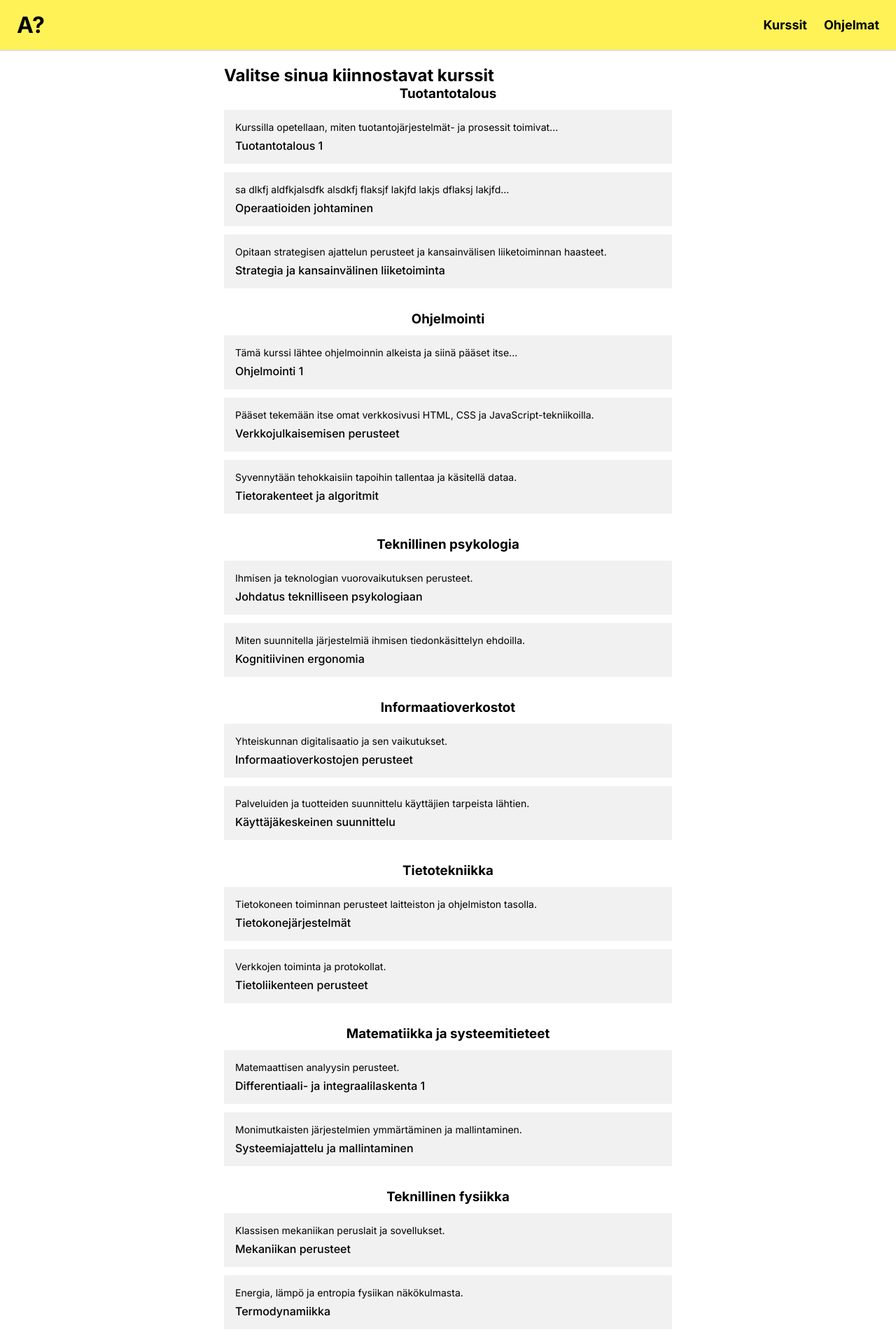
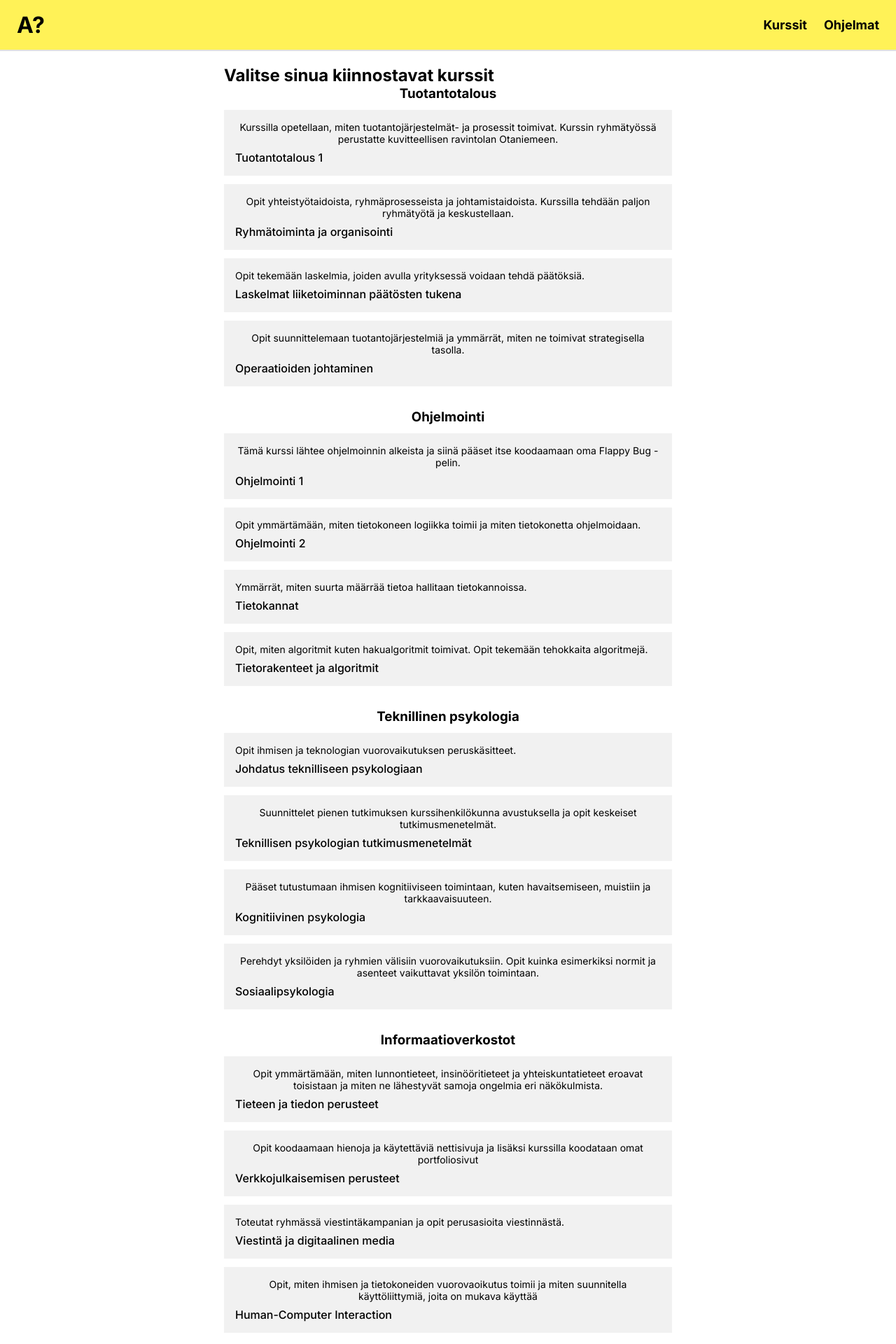
Before and after one commit to vetskup/VJPlopputyo, a React (Vite) app: page /courses in a window 1280 px wide. Shown: the top 1920 px of the page at 70% size. Built offline with nearby package versions, Linux system fonts and the light colour scheme.

Commit message:
dummydata vastaamaan oikeita kursseja ja kuvauksia

```diff
--- a/src/data/courseData.js
+++ b/src/data/courseData.js
@@ -12,78 +12,120 @@ export const studyProgramList = [
     {
       id: 'tuot1',
       title: 'Tuotantotalous 1',
-      description: 'Kurssilla opetellaan, miten tuotantojärjestelmät- ja prosessit toimivat...',
+      description: 'Kurssilla opetellaan, miten tuotantojärjestelmät- ja prosessit toimivat. Kurssin ryhmätyössä perustatte kuvitteellisen ravintolan Otaniemeen.',
       category: 'Tuotantotalous',
-      relevantPrograms: ['tuotantotalous']
+      relevantPrograms: ['tuotantotalous', 'informaatioverkostot']
     },
     {
       id: 'tuot2',
-      title: 'Operaatioiden johtaminen',
-      description: 'sa dlkfj aldfkjalsdfk alsdkfj flaksjf lakjfd lakjs dflaksj lakjfd...',
+      title: 'Ryhmätoiminta ja organisointi',
+      description: 'Opit yhteistyötaidoista, ryhmäprosesseista ja johtamistaidoista. Kurssilla tehdään paljon ryhmätyötä ja keskustellaan.',
       category: 'Tuotantotalous',
-      relevantPrograms: ['tuotantotalous']
+      relevantPrograms: ['tuotantotalous', 'informaatioverkostot']
     },
     {
       id: 'tuot3',
-      title: 'Strategia ja kansainvälinen liiketoiminta',
-      description: 'Opitaan strategisen ajattelun perusteet ja kansainvälisen liiketoiminnan haasteet.',
+      title: 'Laskelmat liiketoiminnan päätösten tukena',
+      description: 'Opit tekemään laskelmia, joiden avulla yrityksessä voidaan tehdä päätöksiä.',
       category: 'Tuotantotalous',
       relevantPrograms: ['tuotantotalous', 'informaatioverkostot']
     },
+    {
+        id: 'tuot4',
+        title: 'Operaatioiden johtaminen',
+        description: 'Opit suunnittelemaan tuotantojärjestelmiä ja ymmärrät, miten ne toimivat strategisella tasolla.',
+        category: 'Tuotantotalous',
+        relevantPrograms: ['tuotantotalous']
+    },
 
-    // Ohjelmointi
+    // tikki
     {
-      id: 'ohj1001',
+      id: 'tik1',
       title: 'Ohjelmointi 1',
-      description: 'Tämä kurssi lähtee ohjelmoinnin alkeista ja siinä pääset itse...',
+      description: 'Tämä kurssi lähtee ohjelmoinnin alkeista ja siinä pääset itse koodaamaan oma Flappy Bug -pelin.',
       category: 'Ohjelmointi',
-      relevantPrograms: ['tietotekniikka', 'informaatioverkostot', 'matematiikkaSysteemitieteet']
+      relevantPrograms: ['tietotekniikka', 'informaatioverkostot', 'teknillinenPsykologia']
     },
     {
-      id: 'ohj2001',
-      title: 'Verkkojulkaisemisen perusteet',
-      description: 'Pääset tekemään itse omat verkkosivusi HTML, CSS ja JavaScript-tekniikoilla.',
+      id: 'tik2',
+      title: 'Ohjelmointi 2',
+      description: 'Opit ymmärtämään, miten tietokoneen logiikka toimii ja miten tietokonetta ohjelmoidaan.',
       category: 'Ohjelmointi',
-      relevantPrograms: ['tietotekniikka', 'informaatioverkostot']
+      relevantPrograms: ['tietotekniikka', 'teknillinenPsykologia']
     },
     {
-      id: 'ohj3001',
+        id: 'tik3',
+        title: 'Tietokannat',
+        description: 'Ymmärrät, miten suurta määrrää tietoa hallitaan tietokannoissa.',
+        category: 'Ohjelmointi',
+        relevantPrograms: ['tietotekniikka', 'informaatioverkostot']
+      },
+    {
+      id: 'tik4',
       title: 'Tietorakenteet ja algoritmit',
-      description: 'Syvennytään tehokkaisiin tapoihin tallentaa ja käsitellä dataa.',
+      description: 'Opit, miten algoritmit kuten hakualgoritmit toimivat. Opit tekemään tehokkaita algoritmejä.',
       category: 'Ohjelmointi',
-      relevantPrograms: ['tietotekniikka', 'matematiikkaSysteemitieteet']
+      relevantPrograms: ['tietotekniikka', 'teknillinenPsykologia']
     },
 
     // Teknillinen Psykologia
     {
-      id: 'tekpsy1001',
+      id: 'tepsy1',
       title: 'Johdatus teknilliseen psykologiaan',
-      description: 'Ihmisen ja teknologian vuorovaikutuksen perusteet.',
+      description: 'Opit ihmisen ja teknologian vuorovaikutuksen peruskäsitteet.',
       category: 'Teknillinen psykologia',
       relevantPrograms: ['teknillinenPsykologia', 'informaatioverkostot']
     },
     {
-      id: 'tekpsy2001',
-      title: 'Kognitiivinen ergonomia',
-      description: 'Miten suunnitella järjestelmiä ihmisen tiedonkäsittelyn ehdoilla.',
+      id: 'tepsy2',
+      title: 'Teknillisen psykologian tutkimusmenetelmät',
+      description: 'Suunnittelet pienen tutkimuksen kurssihenkilökunna avustuksella ja opit keskeiset tutkimusmenetelmät.',
       category: 'Teknillinen psykologia',
       relevantPrograms: ['teknillinenPsykologia']
+    },
+    {
+        id: 'tepsy3',
+        title: 'Kognitiivinen psykologia',
+        description: 'Pääset tutustumaan ihmisen kognitiiviseen toimintaan, kuten havaitsemiseen, muistiin ja tarkkaavaisuuteen.',
+        category: 'Teknillinen psykologia',
+        relevantPrograms: ['teknillinenPsykologia']
+    },
+    {
+        id: 'tepsy4',
+        title: 'Sosiaalipsykologia',
+        description: 'Perehdyt yksilöiden ja ryhmien välisiin vuorovaikutuksiin. Opit kuinka esimerkiksi normit ja asenteet vaikuttavat yksilön toimintaan.',
+        category: 'Teknillinen psykologia',
+        relevantPrograms: ['teknillinenPsykologia, informaatioverkostot']
     },
 
     // Informaatioverkostot
     {
-      id: 'info1001',
-      title: 'Informaatioverkostojen perusteet',
-      description: 'Yhteiskunnan digitalisaatio ja sen vaikutukset.',
+      id: 'info1',
+      title: 'Tieteen ja tiedon perusteet',
+      description: 'Opit ymmärtämään, miten lunnontieteet, insinööritieteet ja yhteiskuntatieteet eroavat toisistaan ja miten ne lähestyvät samoja ongelmia eri näkökulmista.',
       category: 'Informaatioverkostot',
       relevantPrograms: ['informaatioverkostot', 'tietotekniikka']
     },
     {
-      id: 'info2001',
-      title: 'Käyttäjäkeskeinen suunnittelu',
-      description: 'Palveluiden ja tuotteiden suunnittelu käyttäjien tarpeista lähtien.',
+      id: 'info2',
+      title: 'Verkkojulkaisemisen perusteet',
+      description: 'Opit koodaamaan hienoja ja käytettäviä nettisivuja ja lisäksi kurssilla koodataan omat portfoliosivut',
       category: 'Informaatioverkostot',
-      relevantPrograms: ['informaatioverkostot', 'teknillinenPsykologia', 'tietotekniikka']
+      relevantPrograms: ['informaatioverkostot']
+    },
+    {
+        id: 'info3',
+        title: 'Viestintä ja digitaalinen media',
+        description: 'Toteutat ryhmässä viestintäkampanian ja opit perusasioita viestinnästä.',
+        category: 'Informaatioverkostot',
+        relevantPrograms: ['informaatioverkostot', 'teknillinenPsykologia', 'tietotekniikka']
+    },
+    {
+        id: 'info4',
+        title: 'Human-Computer Interaction',
+        description: 'Opit, miten ihmisen ja tietokoneiden vuorovaoikutus toimii ja miten suunnitella käyttöliittymiä, joita on mukava käyttää',
+        category: 'Informaatioverkostot',
+        relevantPrograms: ['informaatioverkostot', 'teknillinenPsykologia', 'tietotekniikka']
     },
 
     // Tietotekniikka
@@ -104,34 +146,62 @@ export const studyProgramList = [
 
     // Matematiikka ja systeemitieteet
     {
-      id: 'matsys1001',
+      id: 'mat1',
       title: 'Differentiaali- ja integraalilaskenta 1',
-      description: 'Matemaattisen analyysin perusteet.',
+      description: 'Opit analysoimaan sarjojen ja lukujonojen supppenemista sekä soveltaa derivaatan ja integraalin laskumenetelmiä',
       category: 'Matematiikka ja systeemitieteet',
-      relevantPrograms: ['matematiikkaSysteemitieteet', 'teknillinenFysiikka', 'tietotekniikka', 'tuotantotalous']
+      relevantPrograms: ['matematiikkaSysteemitieteet', 'teknillinenFysiikka']
     },
     {
-      id: 'matsys2001',
-      title: 'Systeemiajattelu ja mallintaminen',
-      description: 'Monimutkaisten järjestelmien ymmärtäminen ja mallintaminen.',
+      id: 'mat2',
+      title: 'Matriisilaskenta',
+      description: 'Pääset harjoittelemaan lineaaristen yhtälöryhmiä matriisimudossa ja ratkaisemaan yhtälöitä esim. Gaussin eliminaatiolla',
       category: 'Matematiikka ja systeemitieteet',
-      relevantPrograms: ['matematiikkaSysteemitieteet', 'tuotantotalous', 'informaatioverkostot']
+      relevantPrograms: ['matematiikkaSysteemitieteet', 'teknillinenFysiikka']
+    },
+    {
+        id: 'mat3',
+        title: 'Differentiaali- ja integraalilaskenta 2',
+        description: 'Syvennyt integraalien ja derivaattojen sovelluksiin kuten optimointiin, approksimointiin ja avaruusintegraaleihin',
+        category: 'Matematiikka ja systeemitieteet',
+        relevantPrograms: ['matematiikkaSysteemitieteet', 'teknillinenFysiikka']
+    },
+    {
+        id: 'mat4',
+        title: 'Dikreetin matematiikaan perusteet',
+        description: 'Syvennyt matemaattiseen todistamiseen, joukko-oppiin ja kombinatoriikkaan.',
+        category: 'Matematiikka ja systeemitieteet',
+        relevantPrograms: ['matematiikkaSysteemitieteet', 'teknillinenFysiikka']
     },
 
     // Teknillinen Fysiikka
     {
-      id: 'tekfys1001',
-      title: 'Mekaniikan perusteet',
-      description: 'Klassisen mekaniikan peruslait ja sovellukset.',
+      id: 'tefy1',
+      title: 'Johdatus kokeelliseen fysiikkaan',
+      description: 'Kurssilla opit käyttämään erilaisia laboratoriolaitteita, keräämään ja analysoimaan mittausdataa sekä ymmärtämään mittausvirheitä ja niiden vaikutuksia tuloksiin.',
       category: 'Teknillinen fysiikka',
       relevantPrograms: ['teknillinenFysiikka', 'matematiikkaSysteemitieteet']
     },
     {
-      id: 'tekfys2001',
+      id: 'tefy2',
       title: 'Termodynamiikka',
-      description: 'Energia, lämpö ja entropia fysiikan näkökulmasta.',
+      description: 'Kurssilla opit termodynamiikan keskeiset käsitteet ja pääsäännöt sekä niiden soveltamisen lämmön, työn ja entropian muutosten määrittämiseen.',
       category: 'Teknillinen fysiikka',
-      relevantPrograms: ['teknillinenFysiikka']
+      relevantPrograms: ['teknillinenFysiikka', 'matematiikkaSysteemitieteet']
+    },
+    {
+        id: 'tefy3',
+        title: 'Sähkömagnetismi',
+        description: 'Opit analysoimaan sähkö- ja magneettikenttiä sekä laskemaan niihin liittyviä ilmiöitä, kuten kenttiä, potentiaaleja, voimia ja induktioilmiöitä. ',
+        category: 'Teknillinen fysiikka',
+        relevantPrograms: ['teknillinenFysiikka', 'matematiikkaSysteemitieteet']
+    },
+    {
+        id: 'tefy4',
+        title: 'Kvanttimekaniikka',
+        description: 'Kurssilla opit, miten kvanttimekaniikka kuvaa hiukkasten käyttäytymistä ja miten esimerkiksi aaltofunktio kertoo, missä hiukkanen todennäköisesti on.',
+        category: 'Teknillinen fysiikka',
+        relevantPrograms: ['teknillinenFysiikka']
     },
   ];
 
```
